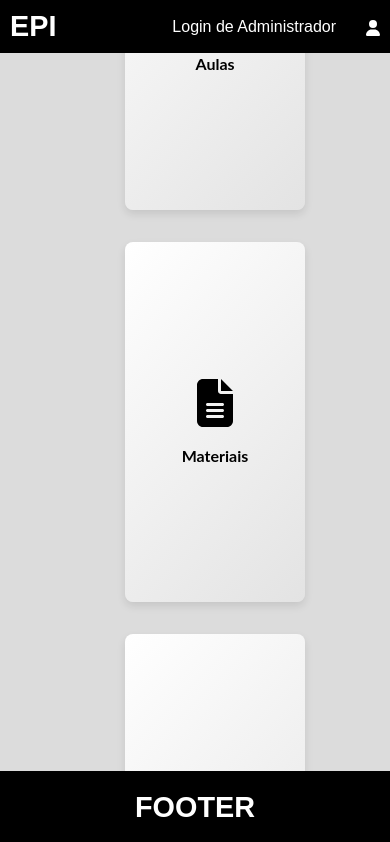
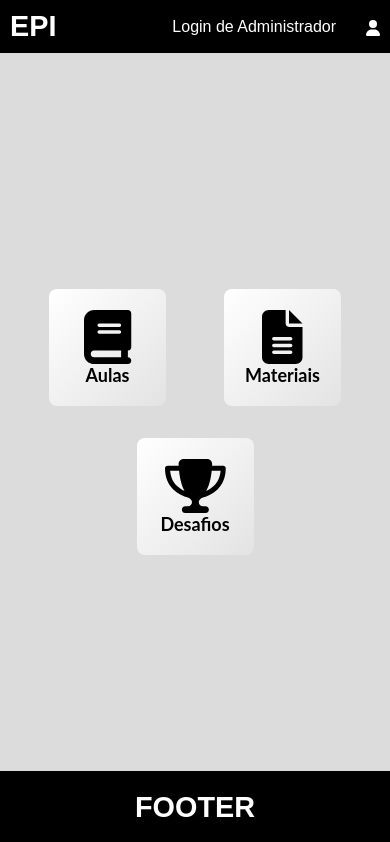
Before and after one commit to otavioCosta2110/EPI-frontend, a React (Create React App) app: page / in a window 390 px wide. Shown: the top 842 px of the page. Built offline with nearby package versions, Linux system fonts and the light colour scheme.

Commit message:
Melhora na responsividade e criação de rotas

```diff
--- /dev/null
+++ b/src/Challenges/challenges.js
@@ -0,0 +1,12 @@
+import React from 'react';
+import './challenges.css';
+
+const challenges = () => {
+    return(
+        <div>
+            <h1>Challenges</h1>
+        </div>
+    )
+
+}
+export default challenges;
--- a/src/Header/header.css
+++ b/src/Header/header.css
@@ -4,8 +4,8 @@
     color: #ffffff;
     padding: 20px;
     display: flex;
-    justify-content:space-between;
-    padding-left: 48.5%;
+    padding-left: 49%;
+    justify-content: space-between;
     align-items: center;
     box-sizing: border-box;
     position: fixed;
@@ -13,11 +13,22 @@
     left: 0;
 }
 
+.logo-container{
+    display: flex;
+    align-items: center;
+    justify-content: center;
+}
+
+.logo {
+    margin: 0;
+    text-align: center;
+}
+
 .login {
     display: flex;
-    align-items:end;
-    justify-content:end;
-    text-decoration: none;
+    align-items: end;
+    justify-content: end;
+
 }
 
 a {
@@ -33,6 +44,7 @@ a {
     margin: 0;
 }
 
+
 @media (max-width: 768px) {
     .header {
         padding: 10px;
--- a/src/Header/header.js
+++ b/src/Header/header.js
@@ -7,10 +7,11 @@ import './header.css';
 function Header({ style }) {
     return (
         <header className="header" style={style}>
-        <Link to="/">
-            <h1>EPI</h1>
-        </Link>
-
+            <div className="logo-container">
+            <Link to="/">
+                <h1 className="logo">EPI</h1>
+            </Link>
+            </div>
             <div className="login">
                 <Link to="/login">
                     <span>Login de Administrador</span>
--- /dev/null
+++ b/src/Materials/materials.js
@@ -0,0 +1,12 @@
+import React from 'react';
+import './materials.css';
+
+const materials = () => {
+    return(
+        <div>
+            <h1>Materials</h1>
+        </div>
+    )
+
+}
+export default materials;
--- /dev/null
+++ b/src/Videos/videos.js
@@ -0,0 +1,12 @@
+import React from 'react';
+import './videos.css';
+
+const videos = () => {
+    return(
+        <div>
+            <h1>Videos</h1>
+        </div>
+    )
+
+}
+export default videos;
--- a/src/home/home.css
+++ b/src/home/home.css
@@ -45,85 +45,41 @@ body {
     font-family: 'Lato', sans-serif;
   }
 
+  @media (max-width: 390px) {
+    .container {
+      flex-direction: row;
+    }
+    .square {
+      width: 70vw;
+      height: 70vw;
+    }
+    .square-text {
+      font-size: 10px;
+    }
+  }
+
   @media (max-width: 768px) {
     .container {
-        flex-direction: column;
+      flex-direction: row;
     }
     .square {
-      width: 60vh;
-      height: 60vh;
-      flex-wrap: wrap;
+      width: 50vw;
+      height: 50vw;
     }
     .square-text {
-        font-size: 32px;
+      font-size: 14px;
     }
   }
 
   @media (max-width: 1080px) {
     .container {
-        flex-direction: column;
+      flex-direction: row;
     }
     .square {
-      width: 15vh;
-      height: 15vh;
-      flex-wrap: wrap;
+      width: 30vw;
+      height: 30vw;
     }
     .square-text {
-        font-size: 32px;
+      font-size: 18px;
     }
   }
-  body {
-    display: flex;
-    justify-content: center;
-    align-items: center;
-    height: 100vh;
-    margin: 0;
-    background-color: gainsboro;
-    font-family: 'Montserrat', sans-serif;
-  }
-
-  .container {
-    display: flex;
-    justify-content: space-around;
-    align-items: center;
-    flex-wrap: nowrap;
-    width: 100%;
-  }
-
-  .square {
-    display: flex;
-    justify-content: center;
-    align-items: center;
-    text-align: center;
-    flex: 1 1 300px;
-    width: 40vh;
-    height: 40vh;
-    padding: 30px;
-    margin: 16px;
-    border-radius: 8px;
-    transition: all 0.3s ease;
-    background: linear-gradient(135deg, #ffffff, #e3e3e3);
-    box-shadow: 0px 4px 8px rgba(0, 0, 0, 0.1);
-
-    &:hover {
-      box-shadow: 0px 8px 16px rgba(0, 0, 0, 0.4);
-    }
-
-    @media (max-width: 768px) {
-      width: 60%;
-    }
-
-  }
-
-
-  .square-text {
-    display: flex;
-    flex-direction: column;
-    justify-content: center;
-    align-items: center;
-    height: 100%; /* Ocupa toda a altura do pai (.square) */
-    color: black;
-    font-weight: bold;
-    font-size: 16px;
-    font-family: 'Lato', sans-serif;
-  }
--- a/src/home/home.js
+++ b/src/home/home.js
@@ -1,13 +1,15 @@
 import React from 'react';
-import Header from '../Header/header';
 import { FontAwesomeIcon } from '@fortawesome/react-fontawesome';
 import { faBook, faFileAlt, faTrophy } from '@fortawesome/free-solid-svg-icons';
 import './home.css';
+import { Link } from 'react-router-dom';
 
 const ThreeSquares = () => {
   return (
     <div>
+
       <div className="container">
+        <Link to="/videos">
         <div className="square">
           <a className='square-text'>
             <FontAwesomeIcon icon={faBook} size="3x" />
@@ -15,7 +17,8 @@ const ThreeSquares = () => {
             Aulas
           </a>
         </div>
-
+        </Link>
+        <Link to="/materials">
         <div className="square">
           <a className='square-text'>
             <FontAwesomeIcon icon={faFileAlt} size="3x" />
@@ -23,7 +26,8 @@ const ThreeSquares = () => {
             Materiais
           </a>
         </div>
-
+        </Link>
+        <Link to="/materials">
         <div className="square">
           <a className='square-text'>
             <FontAwesomeIcon icon={faTrophy} size="3x" />
@@ -31,6 +35,7 @@ const ThreeSquares = () => {
             Desafios
           </a>
         </div>
+        </Link>
       </div>
     </div>
   );
--- a/src/index.js
+++ b/src/index.js
@@ -1,12 +1,10 @@
 import React from 'react';
-import { createRoot } from 'react-dom/client';
-import './index.css';
-import ThreeSquares from './App';
+import ReactDOM from 'react-dom';
+import App from './App';
 
-const root = createRoot(document.getElementById('root'));
-
-root.render(
+ReactDOM.render(
   <React.StrictMode>
-    <ThreeSquares />
-  </React.StrictMode>
+    <App />
+  </React.StrictMode>,
+  document.getElementById('root')
 );
--- a/src/routes.js
+++ b/src/routes.js
@@ -4,12 +4,18 @@ import { Routes, Route } from 'react-router-dom';
 
 import LoginPage from './LoginPage/login';
 import HomePage from './home/home';
+import VideosPage from './Videos/videos';
+import MaterialsPage from './Materials/materials';
+import ChallengesPage from './Challenges/challenges';
 
 const AppRoutes = () => {
     return (
         <Routes>
             <Route path="/" element={<HomePage />} />
             <Route path="/login" element={<LoginPage />} />
+            <Route path="/videos" element={<VideosPage />} />
+            <Route path="/materials" element={<MaterialsPage />}/>
+            <Route path="/challenges" element={<ChallengesPage />}/>
         </Routes>
     );
 };
```
Also changed, not shown: src/Challenges/challenges.css (added), src/Materials/materials.css (added), src/Videos/videos.css (added).
